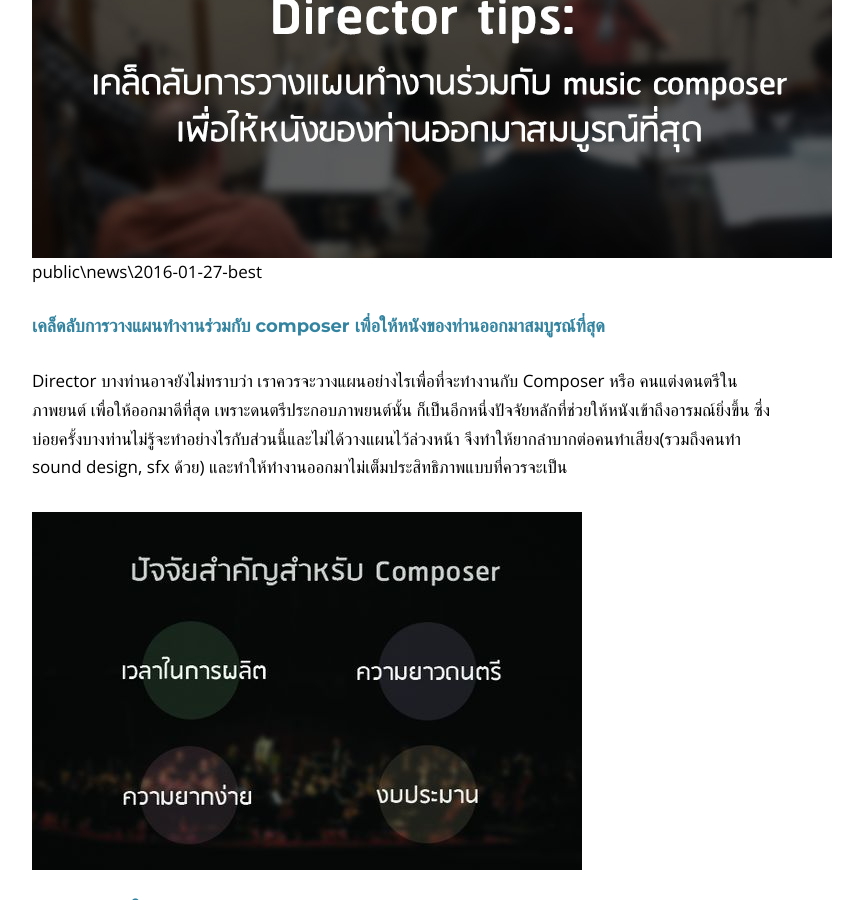
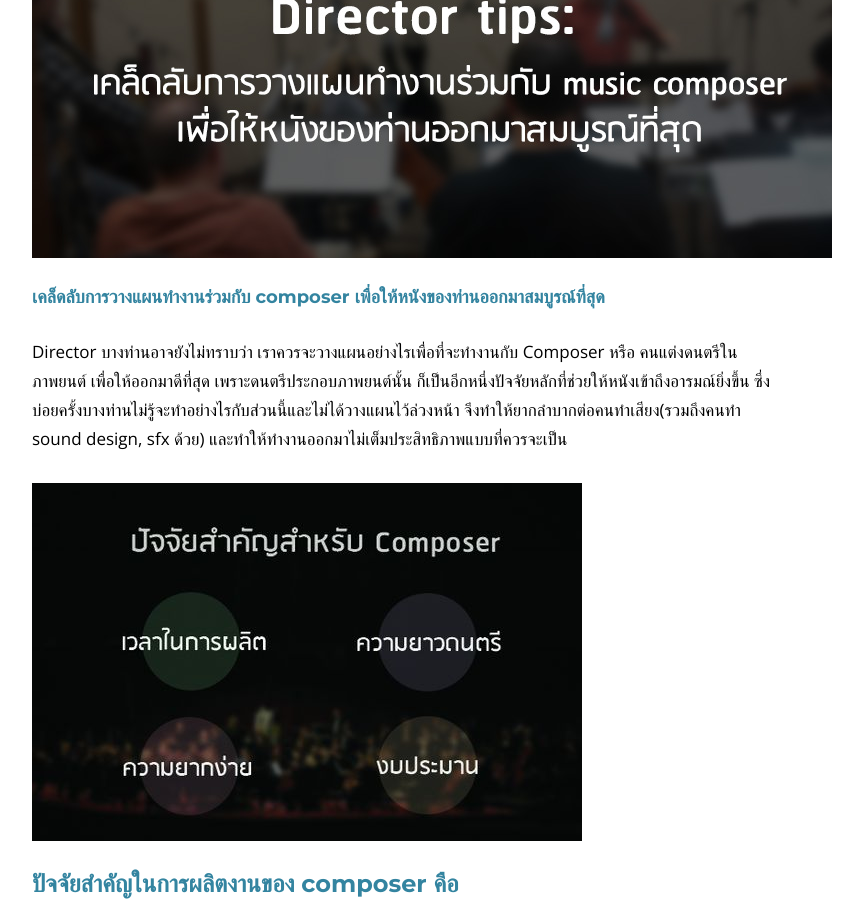
Before and after one commit to phil-wc/phil-wc.github.io, a Jekyll site: the page built from _posts/2016-01-27--best-way-to-coop-composer.markdown, in a window 1280 px wide and 900 px high, scrolled down 784 px. Shown: the whole window, without its empty margins (233-1096 px from the left). Built offline with Jekyll 4.4.1, drawn with Linux system fonts in a browser that asks for light colours; nearby versions of some CDN libraries.

Commit message:
post edit

```diff
--- a/_posts/2016-01-27--best-way-to-coop-composer.markdown
+++ b/_posts/2016-01-27--best-way-to-coop-composer.markdown
@@ -7,7 +7,7 @@ author:     "Phil Chapavich T."
 header-img: "public/news/news-default.jpg"
 ---
 
-![Tips]({{site.url}}/public/news/2016-01-27-best/directortips.jpg) public\news\2016-01-27-best
+![Tips]({{site.url}}/public/news/2016-01-27-best/directortips.jpg)
 
 #### เคล็ดลับการวางแผนทำงานร่วมกับ composer เพื่อให้หนังของท่านออกมาสมบูรณ์ที่สุด
 
@@ -57,7 +57,7 @@ Director บางท่านอาจยังไม่ทราบว่า
 
 **เรียงลำดับจากดีที่สุดไปเสี่ยงที่สุด**
 
-![Info2]({{site.url}}/public/posts/2016-01-27-best/info2.jpg)
+![Info2]({{site.url}}/public/news/2016-01-27-best/info2.jpg)
 
 **1. ให้ระยะเวลาในการทำงานกว่า 3 เดือนขึ้นไป มีการคุยกันกับcomposer
     ช่วงเขียนสคริปต์เสร็จ หรือ ก่อนถ่ายหนัง**
```
